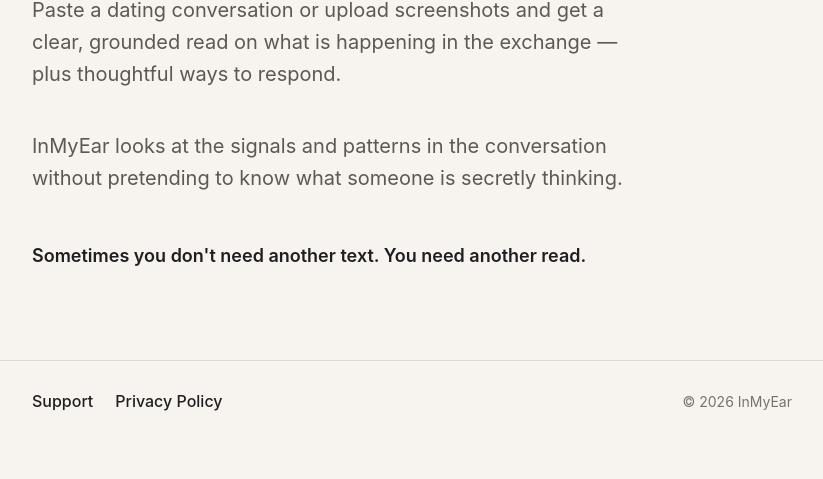
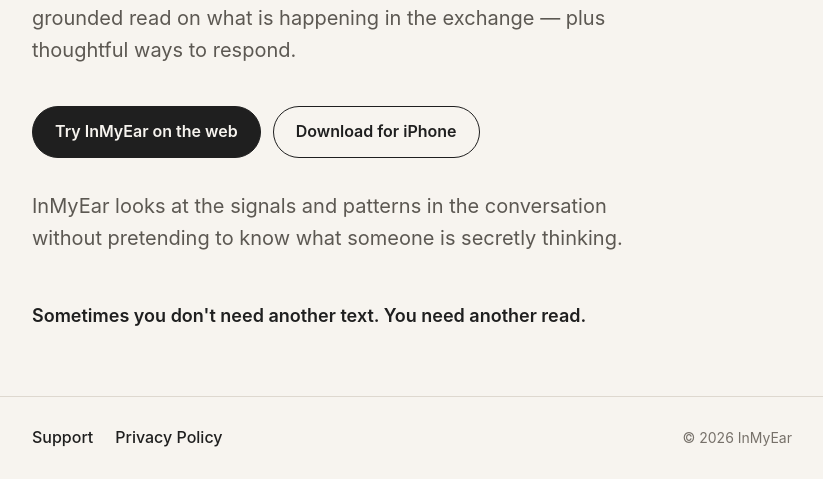
Before and after one commit to fvrnoa/inmyear-site, a plain HTML site: page index.html in a window 1280 px wide. Shown: the part 350-829 px from the top of the page, without its empty margins (228-1051 px from the left). Before the commit the page ends 800 px from the top, so only its background shows below. Drawn offline with Linux system fonts and the light colour scheme.

Commit message:
Connect developer website visitors to InMyEar (#1)

```diff
--- a/index.html
+++ b/index.html
@@ -5,6 +5,7 @@
   <meta name="viewport" content="width=device-width, initial-scale=1.0" />
 
   <title>InMyEar</title>
+  <link rel="canonical" href="https://inmyear.app/" />
 
   <meta
     name="description"
@@ -59,6 +60,43 @@
       margin-bottom: 40px;
     }
 
+    .actions {
+      display: flex;
+      flex-wrap: wrap;
+      gap: 12px;
+      margin: 28px 0 32px;
+    }
+
+    .button {
+      display: inline-flex;
+      align-items: center;
+      justify-content: center;
+      min-height: 48px;
+      padding: 14px 22px;
+      border: 1px solid #1f1f1f;
+      border-radius: 999px;
+      background: #1f1f1f;
+      color: #f7f4ef;
+      font-weight: 600;
+      line-height: 1.35;
+      text-align: center;
+    }
+
+    .button.secondary {
+      background: transparent;
+      color: #1f1f1f;
+    }
+
+    .button:hover,
+    .button:focus {
+      text-decoration: none;
+    }
+
+    .button:focus-visible {
+      outline: 3px solid #1f1f1f;
+      outline-offset: 4px;
+    }
+
     .tagline {
       font-size: 18px;
       font-weight: 600;
@@ -111,6 +149,11 @@
         font-size: 18px;
       }
 
+      .actions {
+        flex-direction: column;
+        align-items: stretch;
+      }
+
       .footer-inner {
         align-items: flex-start;
         flex-direction: column;
@@ -127,10 +170,15 @@
       <h1>Understand the conversation.</h1>
 
       <p class="intro">
-        Paste a dating conversation or upload screenshots and get a clear,
+        Paste a conversation or upload screenshots and get a clear,
         grounded read on what is happening in the exchange — plus thoughtful
         ways to respond.
       </p>
+
+      <div class="actions">
+        <a class="button" href="https://inmyear.app/auth?mode=signup&amp;next=%2Fpaste&amp;utm_source=github_pages&amp;utm_medium=referral&amp;utm_campaign=developer_website">Try InMyEar on the web</a>
+        <a class="button secondary" href="https://apps.apple.com/us/app/inmyear/id6808726579">Download for iPhone</a>
+      </div>
 
       <p class="intro">
         InMyEar looks at the signals and patterns in the conversation without
```
